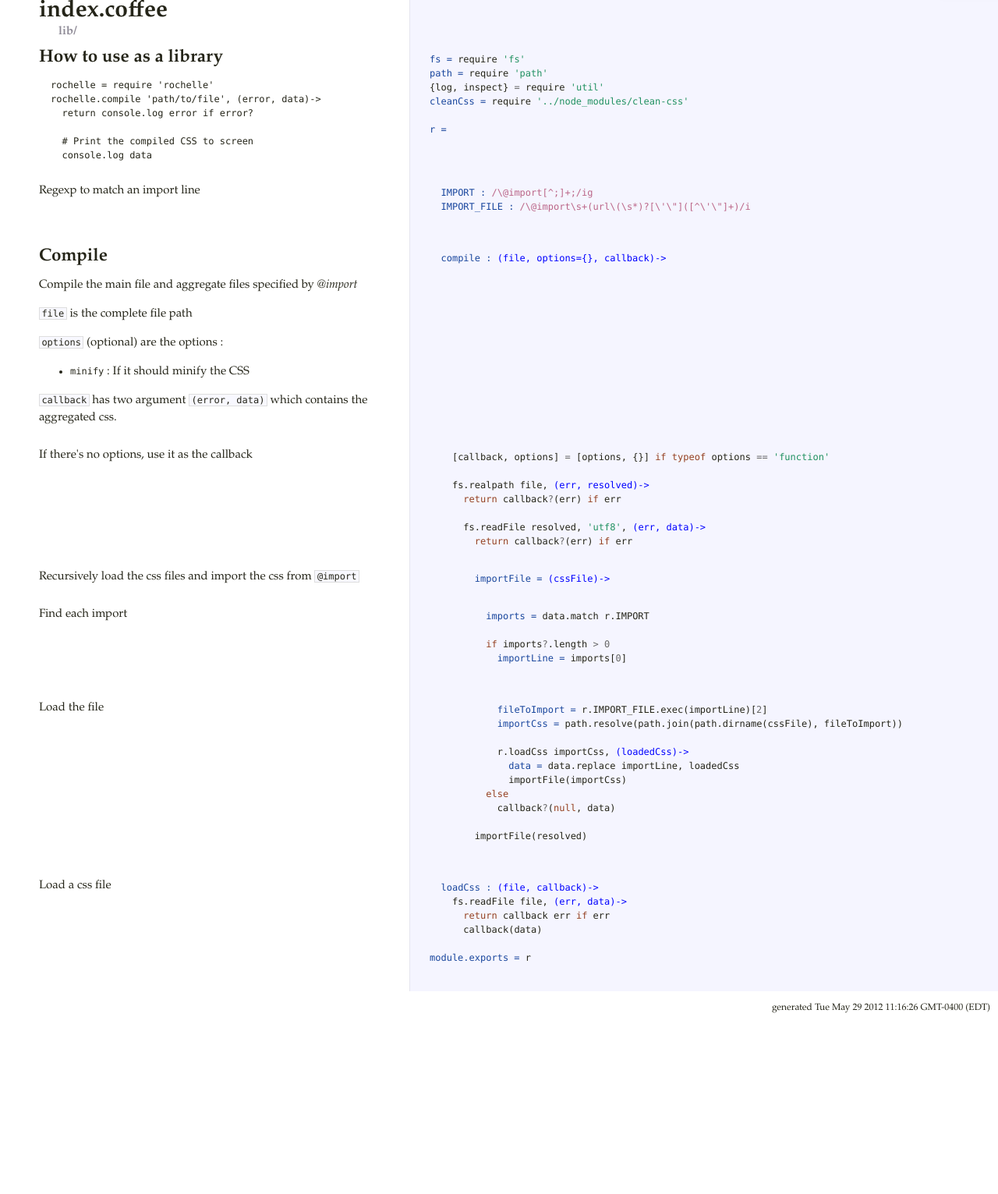
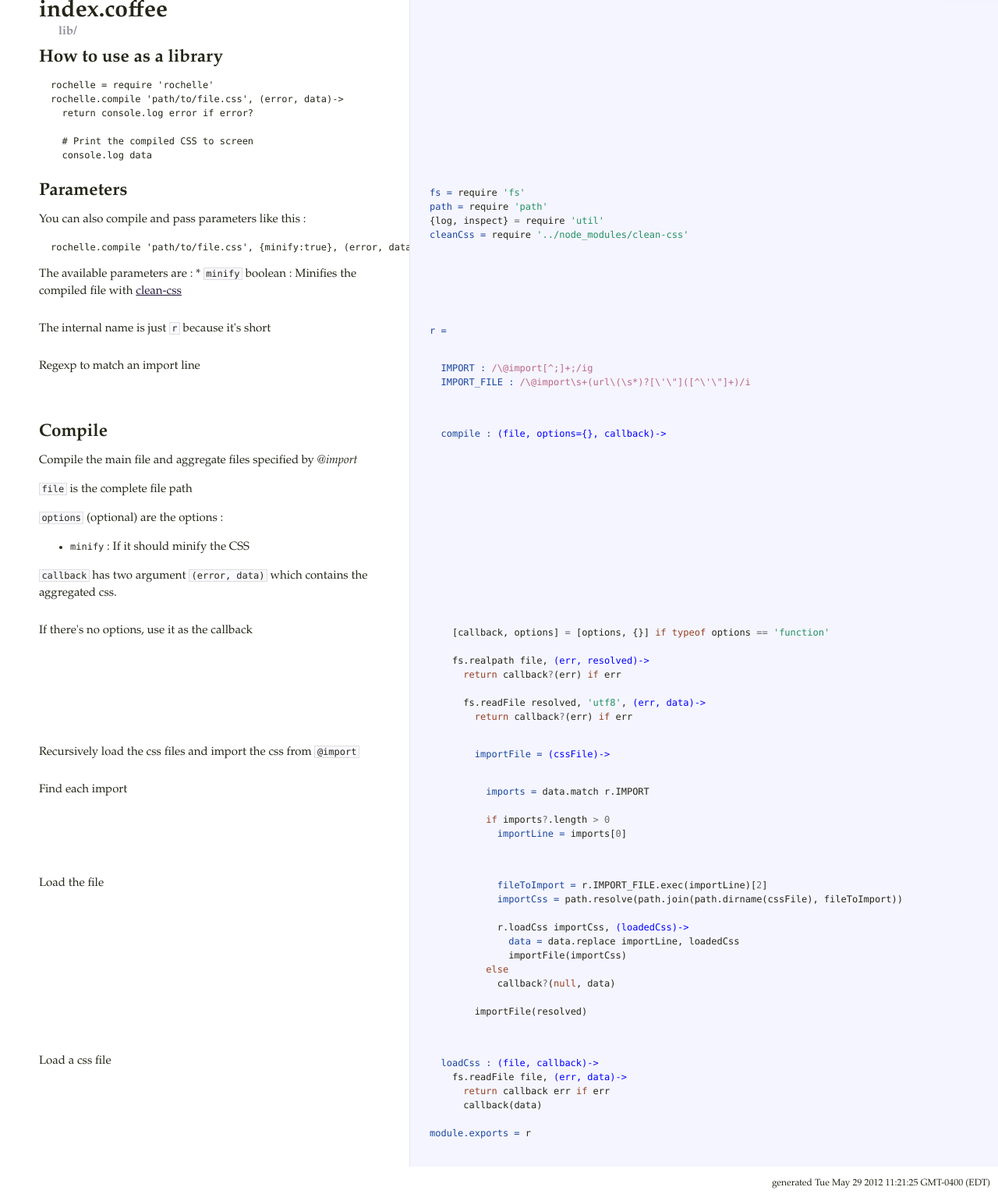
Before and after one commit to dsimard/rochelle, a plain HTML site: page lib/index.coffee.html in a window 1280 px wide. Shown: the part 47-1578 px from the top of the page at 78% size. Before the commit the page ends 1360 px from the top, so only its background shows below. Drawn offline with Linux system fonts and the light colour scheme.

Commit message:
Doc regenerated automatically

```diff
--- a/lib/index.coffee.html
+++ b/lib/index.coffee.html
@@ -1,21 +1,29 @@
 <!DOCTYPE html><html><head><title>index.coffee</title><meta http-equiv="Content-Type" content="text/html" charset="UTF-8"><link rel="stylesheet" media="all" href="../docco.css"></head><body><div id="container"><div id="background"></div><div id="jump_to">Jump To &hellip;<div id="jump_wrapper"><div id="jump_page"><a href="../index.html" class="source"><span class="file_name">README</span></a><a href="../bin/rochelle.coffee.html" class="source "><span class="base_path">bin / </span><span class="file_name">rochelle.coffee</span></a><a href="../lib/index.coffee.html" class="source selected"><span class="base_path">lib / </span><span class="file_name">index.coffee</span></a></div></div></div><table cellpadding="0" cellspacing="0"><thead><tr><th class="docs"><h1>index.coffee</h1><div class="filepath">lib/</div></th><th class="code"></th></tr></thead><tbody><tr id="section-1"><td class="docs"><div class="pilwrap"><a href="#section-1" class="pilcrow">&#182;</a></div><h2>How to use as a library</h2>
 
 <pre><code>rochelle = require 'rochelle'
-rochelle.compile 'path/to/file', (error, data)-&gt;
+rochelle.compile 'path/to/file.css', (error, data)-&gt;
   return console.log error if error?
 
   # Print the compiled CSS to screen
   console.log data
 </code></pre>
+</td><td class="code"><div class="highlight"><pre></pre></div></td></tr><tr id="section-2"><td class="docs"><div class="pilwrap"><a href="#section-2" class="pilcrow">&#182;</a></div><h2>Parameters</h2>
+
+<p>You can also compile and pass parameters like this : </p>
+
+<pre><code>rochelle.compile 'path/to/file.css', {minify:true}, (error, data)-&gt;
+</code></pre>
+
+<p>The available parameters are :
+  * <code>minify</code> boolean : Minifies the compiled file with <a href="https://github.com/GoalSmashers/clean-css">clean-css</a></p>
 </td><td class="code"><div class="highlight"><pre><span class="nv">fs = </span><span class="nx">require</span> <span class="s1">&#39;fs&#39;</span>
 <span class="nv">path = </span><span class="nx">require</span> <span class="s1">&#39;path&#39;</span>
 <span class="p">{</span><span class="nx">log</span><span class="p">,</span> <span class="nx">inspect</span><span class="p">}</span> <span class="o">=</span> <span class="nx">require</span> <span class="s1">&#39;util&#39;</span>
-<span class="nv">cleanCss = </span><span class="nx">require</span> <span class="s1">&#39;../node_modules/clean-css&#39;</span>
-
-<span class="nv">r = </span></pre></div></td></tr><tr id="section-2"><td class="docs"><div class="pilwrap"><a href="#section-2" class="pilcrow">&#182;</a></div><p>Regexp to match an import line</p>
+<span class="nv">cleanCss = </span><span class="nx">require</span> <span class="s1">&#39;../node_modules/clean-css&#39;</span></pre></div></td></tr><tr id="section-3"><td class="docs"><div class="pilwrap"><a href="#section-3" class="pilcrow">&#182;</a></div><p>The internal name is just <code>r</code> because it's short</p>
+</td><td class="code"><div class="highlight"><pre><span class="nv">r = </span></pre></div></td></tr><tr id="section-4"><td class="docs"><div class="pilwrap"><a href="#section-4" class="pilcrow">&#182;</a></div><p>Regexp to match an import line</p>
 </td><td class="code"><div class="highlight"><pre>  <span class="nv">IMPORT : </span><span class="sr">/\@import[^;]+;/ig</span>
   <span class="nv">IMPORT_FILE : </span><span class="sr">/\@import\s+(url\(\s*)?[\&#39;\&quot;]([^\&#39;\&quot;]+)/i</span>
-  </pre></div></td></tr><tr id="section-3"><td class="docs"><div class="pilwrap"><a href="#section-3" class="pilcrow">&#182;</a></div><h2>Compile</h2>
+  </pre></div></td></tr><tr id="section-5"><td class="docs"><div class="pilwrap"><a href="#section-5" class="pilcrow">&#182;</a></div><h2>Compile</h2>
 
 <p>Compile the main file and aggregate files specified by <em>@import</em></p>
 
@@ -28,20 +36,20 @@ rochelle.compile 'path/to/file', (error, data)-&gt;
 </ul>
 
 <p><code>callback</code> has two argument <code>(error, data)</code> which contains the aggregated css.</p>
-</td><td class="code"><div class="highlight"><pre>  <span class="nv">compile : </span><span class="nf">(file, options={}, callback)-&gt;</span></pre></div></td></tr><tr id="section-4"><td class="docs"><div class="pilwrap"><a href="#section-4" class="pilcrow">&#182;</a></div><p>If there's no options, use it as the callback</p>
+</td><td class="code"><div class="highlight"><pre>  <span class="nv">compile : </span><span class="nf">(file, options={}, callback)-&gt;</span></pre></div></td></tr><tr id="section-6"><td class="docs"><div class="pilwrap"><a href="#section-6" class="pilcrow">&#182;</a></div><p>If there's no options, use it as the callback</p>
 </td><td class="code"><div class="highlight"><pre>    <span class="p">[</span><span class="nx">callback</span><span class="p">,</span> <span class="nx">options</span><span class="p">]</span> <span class="o">=</span> <span class="p">[</span><span class="nx">options</span><span class="p">,</span> <span class="p">{}]</span> <span class="k">if</span> <span class="k">typeof</span> <span class="nx">options</span> <span class="o">==</span> <span class="s1">&#39;function&#39;</span>
 
     <span class="nx">fs</span><span class="p">.</span><span class="nx">realpath</span> <span class="nx">file</span><span class="p">,</span> <span class="nf">(err, resolved)-&gt;</span>
       <span class="k">return</span> <span class="nx">callback</span><span class="o">?</span><span class="p">(</span><span class="nx">err</span><span class="p">)</span> <span class="k">if</span> <span class="nx">err</span>
 
       <span class="nx">fs</span><span class="p">.</span><span class="nx">readFile</span> <span class="nx">resolved</span><span class="p">,</span> <span class="s1">&#39;utf8&#39;</span><span class="p">,</span> <span class="nf">(err, data)-&gt;</span>
-        <span class="k">return</span> <span class="nx">callback</span><span class="o">?</span><span class="p">(</span><span class="nx">err</span><span class="p">)</span> <span class="k">if</span> <span class="nx">err</span></pre></div></td></tr><tr id="section-5"><td class="docs"><div class="pilwrap"><a href="#section-5" class="pilcrow">&#182;</a></div><p>Recursively load the css files and import the css from <code>@import</code></p>
-</td><td class="code"><div class="highlight"><pre>        <span class="nv">importFile = </span><span class="nf">(cssFile)-&gt;</span></pre></div></td></tr><tr id="section-6"><td class="docs"><div class="pilwrap"><a href="#section-6" class="pilcrow">&#182;</a></div><p>Find each import</p>
+        <span class="k">return</span> <span class="nx">callback</span><span class="o">?</span><span class="p">(</span><span class="nx">err</span><span class="p">)</span> <span class="k">if</span> <span class="nx">err</span></pre></div></td></tr><tr id="section-7"><td class="docs"><div class="pilwrap"><a href="#section-7" class="pilcrow">&#182;</a></div><p>Recursively load the css files and import the css from <code>@import</code></p>
+</td><td class="code"><div class="highlight"><pre>        <span class="nv">importFile = </span><span class="nf">(cssFile)-&gt;</span></pre></div></td></tr><tr id="section-8"><td class="docs"><div class="pilwrap"><a href="#section-8" class="pilcrow">&#182;</a></div><p>Find each import</p>
 </td><td class="code"><div class="highlight"><pre>          <span class="nv">imports = </span><span class="nx">data</span><span class="p">.</span><span class="nx">match</span> <span class="nx">r</span><span class="p">.</span><span class="nx">IMPORT</span>
 
           <span class="k">if</span> <span class="nx">imports</span><span class="o">?</span><span class="p">.</span><span class="nx">length</span> <span class="o">&gt;</span> <span class="mi">0</span>
             <span class="nv">importLine = </span><span class="nx">imports</span><span class="p">[</span><span class="mi">0</span><span class="p">]</span>
-            </pre></div></td></tr><tr id="section-7"><td class="docs"><div class="pilwrap"><a href="#section-7" class="pilcrow">&#182;</a></div><p>Load the file</p>
+            </pre></div></td></tr><tr id="section-9"><td class="docs"><div class="pilwrap"><a href="#section-9" class="pilcrow">&#182;</a></div><p>Load the file</p>
 </td><td class="code"><div class="highlight"><pre>            <span class="nv">fileToImport = </span><span class="nx">r</span><span class="p">.</span><span class="nx">IMPORT_FILE</span><span class="p">.</span><span class="nx">exec</span><span class="p">(</span><span class="nx">importLine</span><span class="p">)[</span><span class="mi">2</span><span class="p">]</span>
             <span class="nv">importCss = </span><span class="nx">path</span><span class="p">.</span><span class="nx">resolve</span><span class="p">(</span><span class="nx">path</span><span class="p">.</span><span class="nx">join</span><span class="p">(</span><span class="nx">path</span><span class="p">.</span><span class="nx">dirname</span><span class="p">(</span><span class="nx">cssFile</span><span class="p">),</span> <span class="nx">fileToImport</span><span class="p">))</span>
 
@@ -52,7 +60,7 @@ rochelle.compile 'path/to/file', (error, data)-&gt;
             <span class="nx">callback</span><span class="o">?</span><span class="p">(</span><span class="kc">null</span><span class="p">,</span> <span class="nx">data</span><span class="p">)</span>
 
         <span class="nx">importFile</span><span class="p">(</span><span class="nx">resolved</span><span class="p">)</span>
-  </pre></div></td></tr><tr id="section-8"><td class="docs"><div class="pilwrap"><a href="#section-8" class="pilcrow">&#182;</a></div><p>Load a css file</p>
+  </pre></div></td></tr><tr id="section-10"><td class="docs"><div class="pilwrap"><a href="#section-10" class="pilcrow">&#182;</a></div><p>Load a css file</p>
 </td><td class="code"><div class="highlight"><pre>  <span class="nv">loadCss : </span><span class="nf">(file, callback)-&gt;</span>
     <span class="nx">fs</span><span class="p">.</span><span class="nx">readFile</span> <span class="nx">file</span><span class="p">,</span> <span class="nf">(err, data)-&gt;</span>
       <span class="k">return</span> <span class="nx">callback</span> <span class="nx">err</span> <span class="k">if</span> <span class="nx">err</span>
@@ -60,4 +68,4 @@ rochelle.compile 'path/to/file', (error, data)-&gt;
 
 <span class="nv">module.exports = </span><span class="nx">r</span>
 
-</pre></div></td></tr></tbody></table><div id="generated">generated Tue May 29 2012 11:16:26 GMT-0400 (EDT)  </div></div></body></html>
+</pre></div></td></tr></tbody></table><div id="generated">generated Tue May 29 2012 11:21:25 GMT-0400 (EDT)  </div></div></body></html>
```
Also changed, not shown: bin/rochelle.coffee.html (+1 -1 lines), index.html (+4 -4 lines).
